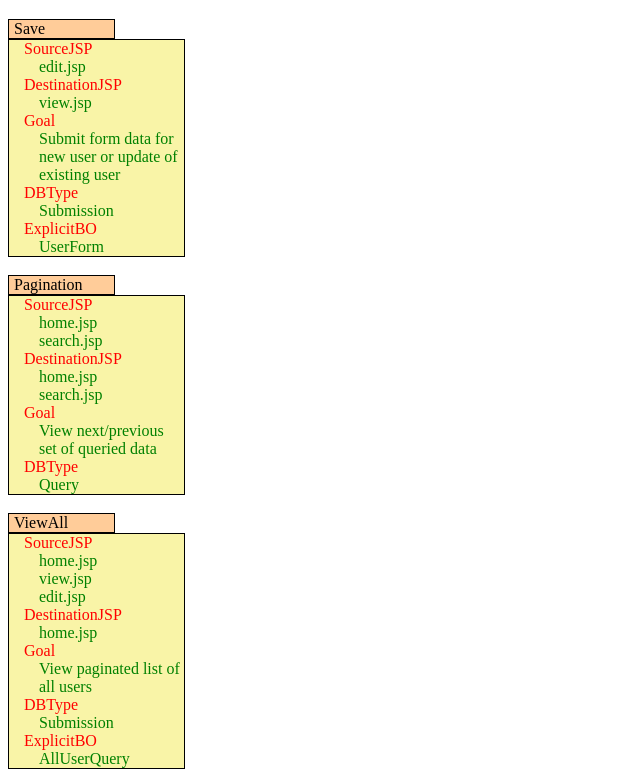
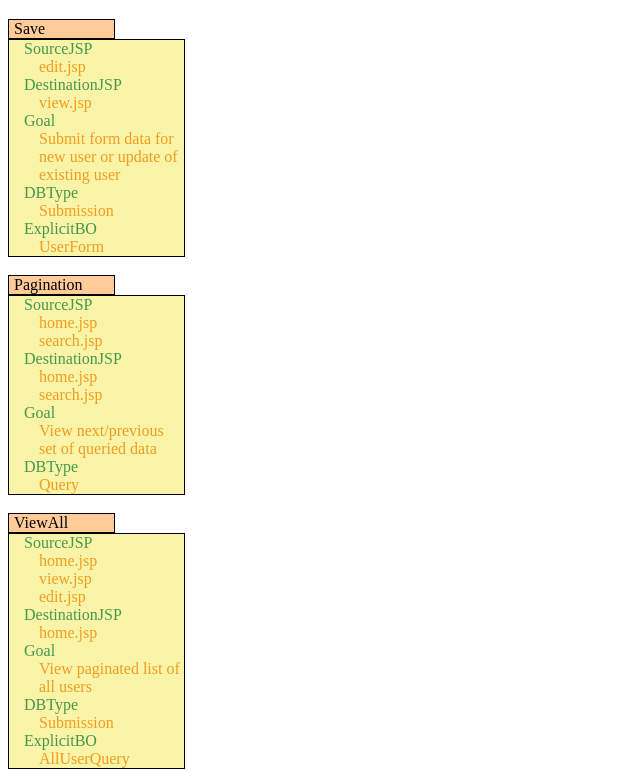
Before and after one commit to raspiz/jQuery-demo, a plain HTML site: page actions.html in a window 1280 px wide. Shown: the part 61-832 px from the top of the page, without its empty margins (0-640 px from the left). Drawn offline with nearby package versions, Linux system fonts and the light colour scheme.

Commit message:
Updated colors on the action details

```diff
--- a/actions.html
+++ b/actions.html
@@ -16,6 +16,8 @@
 			.actions {width:100px;border: black solid 1px;
 				background-color: #FFCC99;padding-left:5px;}
 			.actionDets {border:black solid 1px;width:175px;background-color:#F9F4A7;}
+			.actionSub {color:#46964E;}
+			.actionSubDet {color:#F49C1F;}
 		</style>
 
 	</head>
--- a/js/actions.js
+++ b/js/actions.js
@@ -12,11 +12,11 @@ $(document).ready(function(){
 	 		$("#" + key + "Shell").addClass("actionDets");
 
 	 		$.each(data.Actions[key], function (ikey, ival) {
-	 			$("#action" + key).append("<div style='color:red;' class='padme' id='" + key + ikey + "'>" + ikey +"</div>");
+	 			$("#action" + key).append("<div class='actionSub padme' id='" + key + ikey + "'>" + ikey +"</div>");
 
 		 		$.each(data.Actions[key][ikey], function (jkey, jval) {
 		 			//alert(jkey);
-		 			$("#" + key + ikey).append("<div style='color:green;' class='padme'>" + jval + "</div>");
+		 			$("#" + key + ikey).append("<div class='actionSubDet padme'>" + jval + "</div>");
 
 		 		});
 	 		});
```
